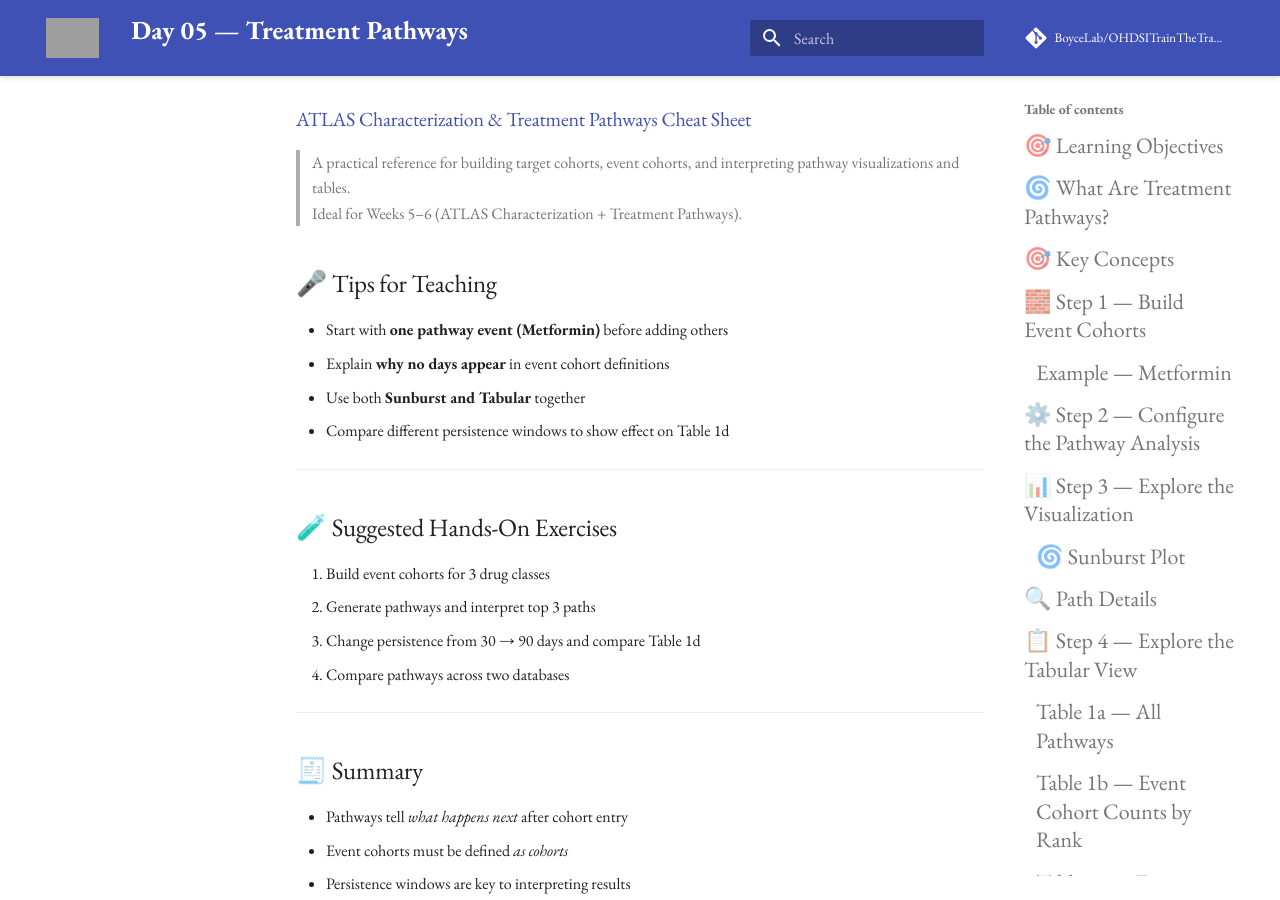
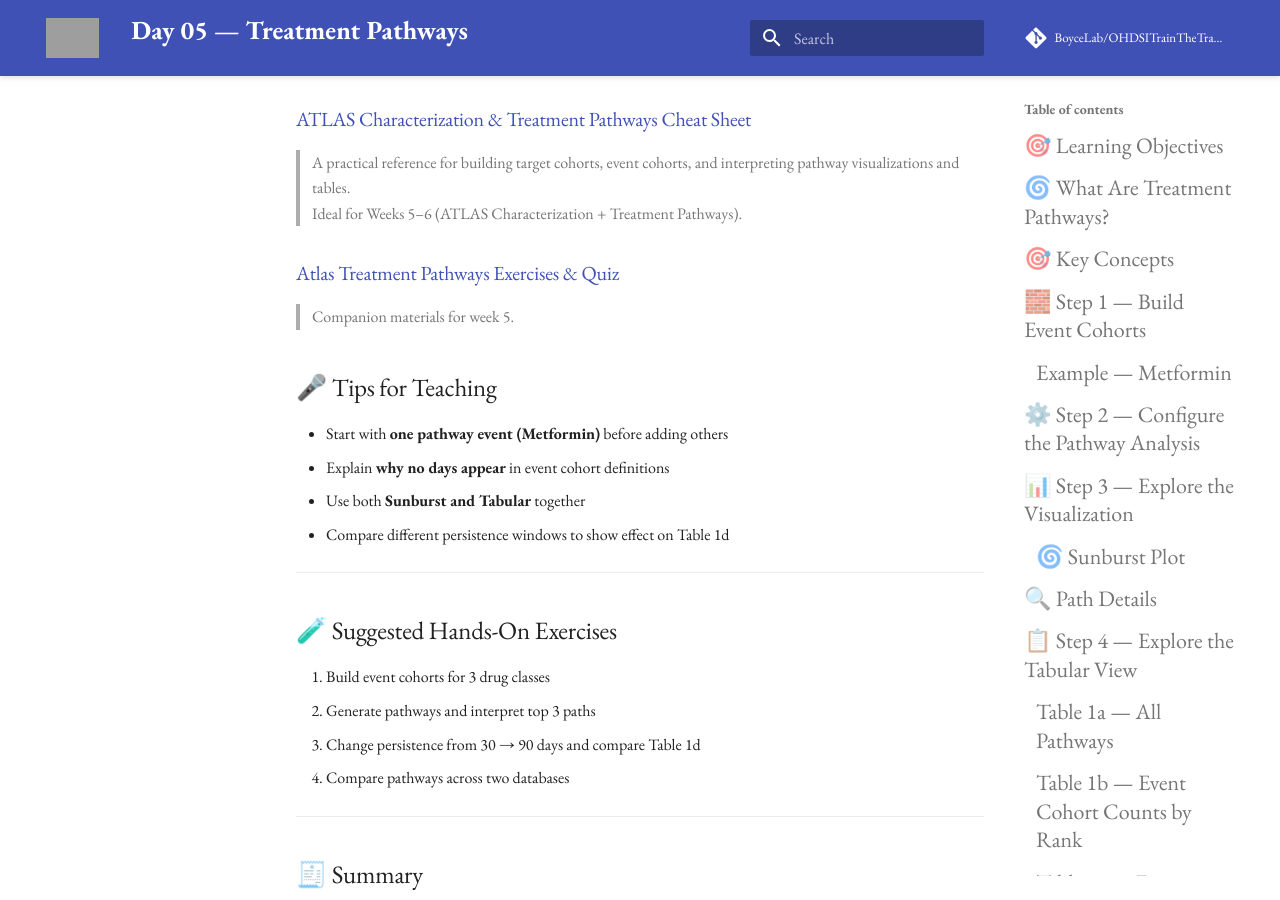
Before and after one commit to BoyceLab/OHDSITrainTheTrainer-6WK, an MkDocs documentation site: the page built from docs/modules/day-05-treatment-pathways.md, in a window 1280 px wide and 900 px high, scrolled down 4000 px. Built offline with MkDocs 1.6.1 and Material for MkDocs 9.7.7, drawn with Linux system fonts in a browser that asks for light colours; comment, search, counter and statistics services are not loaded; grey boxes are pictures that could not be loaded.

Commit message:
Add day-05-treatment-pathways.md file

```diff
--- a/docs/modules/day-05-cohorts.md
+++ b/docs/modules/day-05-treatment-pathways.md
@@ -151,10 +151,12 @@
 ATLAS shows observable sequence — it doesn’t imply clinical intent or guideline adherence.
 
 ---
-
 ### [ATLAS Characterization & Treatment Pathways Cheat Sheet](common_artifacts/atlas-characterization-treatment-pathways-cheat-sheet.md)
 > A practical reference for building target cohorts, event cohorts, and interpreting pathway visualizations and tables.
 > Ideal for Weeks 5–6 (ATLAS Characterization + Treatment Pathways).
+
+### [Atlas Treatment Pathways Exercises & Quiz](exercises/day-05-pathways-optional.md)
+> Companion materials for week 5.
 
 ## 🎤 Tips for Teaching
 
```
